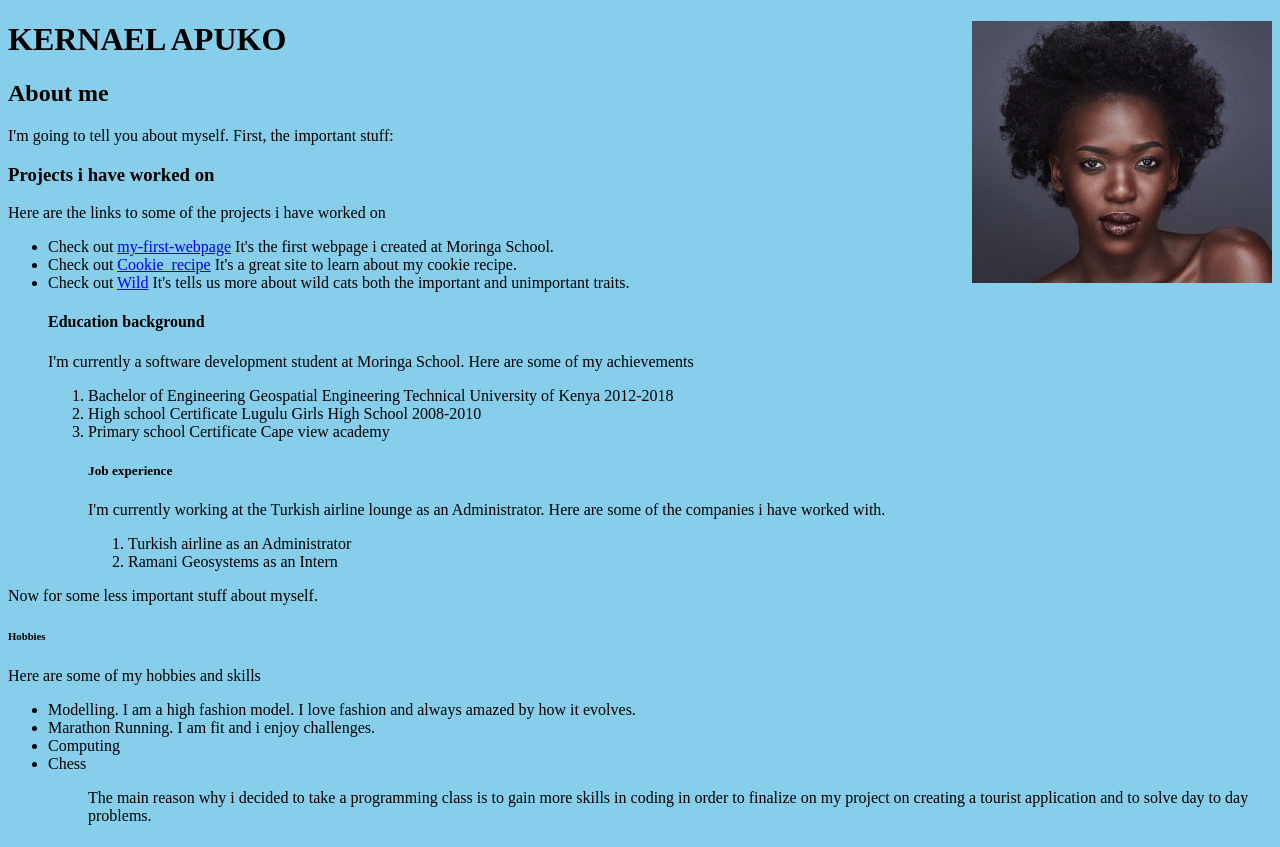
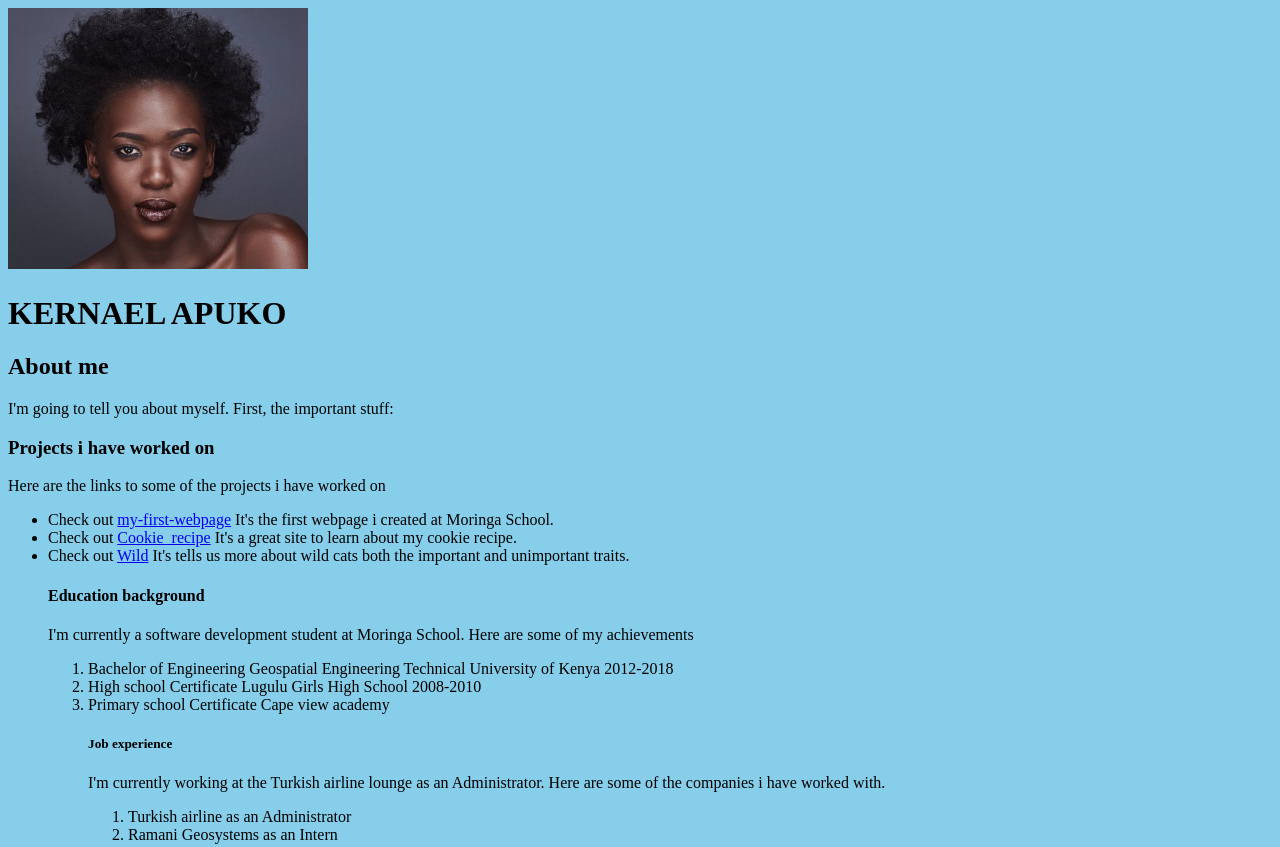
Before and after one commit to Kernael92/Self, a plain HTML site: page index.html in a window 1280 px wide. Shown: the top 847 px of the page. Drawn offline with Linux system fonts and the light colour scheme.

Commit message:
change the float of the image from right to inherent

```diff
--- a/Css/styles.css
+++ b/Css/styles.css
@@ -1,5 +1,5 @@
 img {
-   float: right;
+   float: inherit;
 }
 img {
    width: 300px;
```
